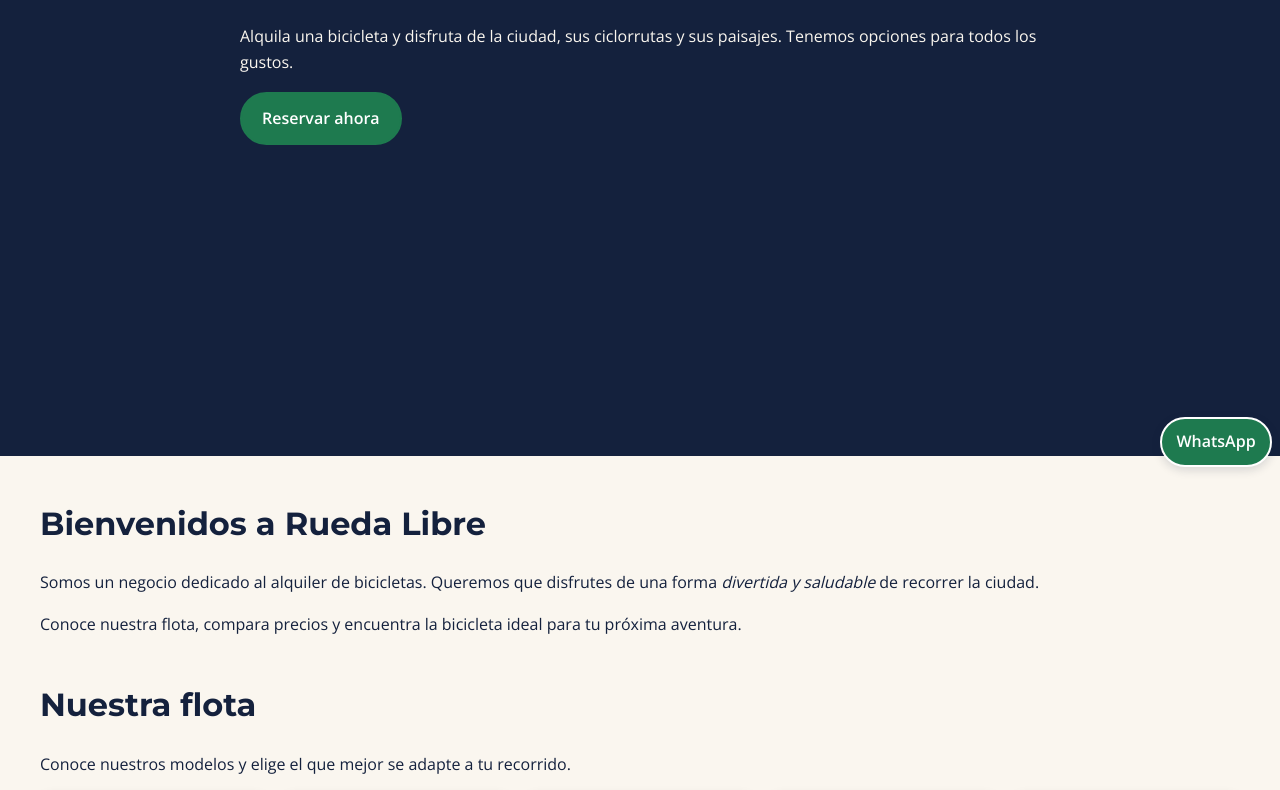
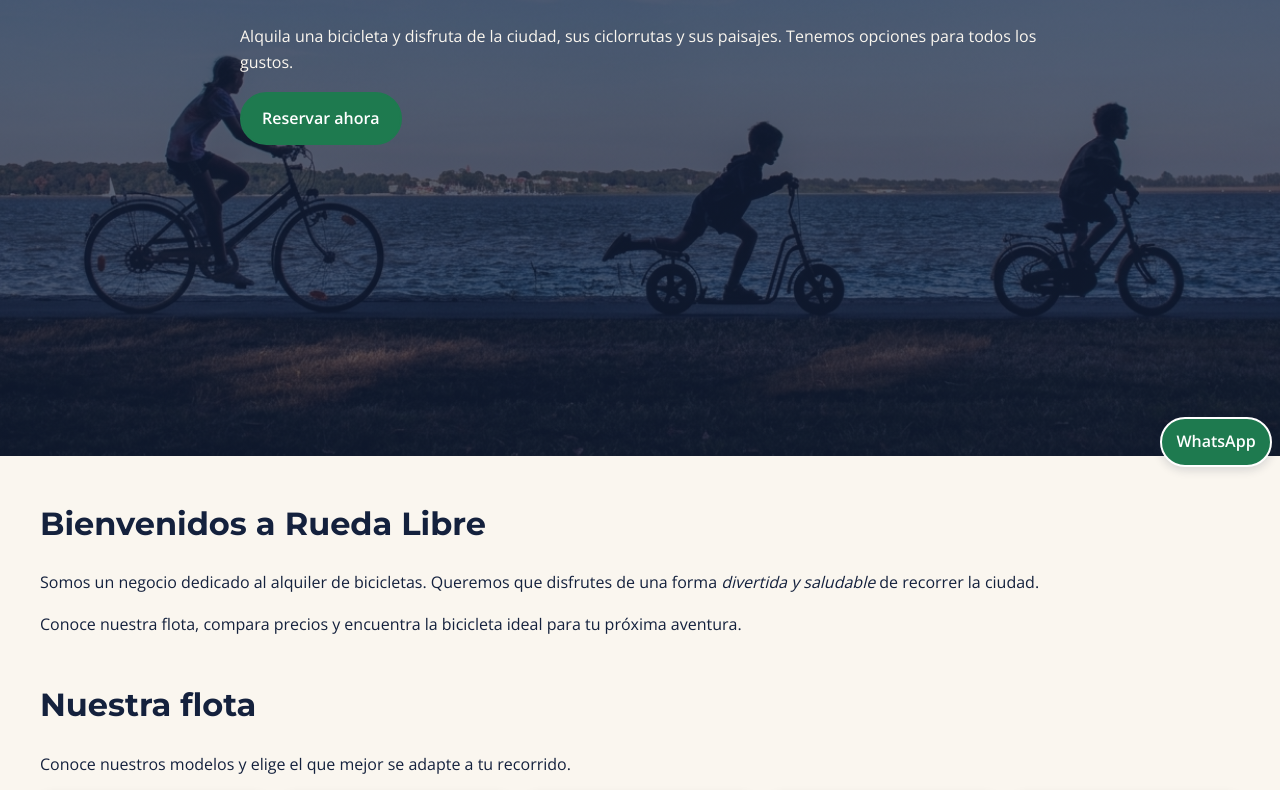
Before and after one commit to eljito16/Pagina-Rueda-Libre, a plain HTML site: page index.html in a window 1280 px wide. Shown: the part 325-1115 px from the top of the page. Drawn offline with nearby package versions, Linux system fonts and the light colour scheme; the site is published under a folder, as on GitHub Pages, so addresses that start at the root find nothing.

Commit message:
fix css
Removed unnecessary comments and adjusted background image path.

```diff
--- a/css/styles.css
+++ b/css/styles.css
@@ -187,9 +187,9 @@ nav {
     color: var(--color-texto);
 }
 
-/* 5. PORTADA: GRID DE DOS COLUMNAS EN ESCRITORIO */
+/* 5. PORTADA:  */
 
-/* 5. PORTADA (HERO) CON IMAGEN DE FONDO */
+/*  (HERO) CON IMAGEN DE FONDO */
 
 .hero {
    margin: 0 calc(-1 * var(--espacio-m));
@@ -197,16 +197,16 @@ nav {
     padding: var(--espacio-xl) var(--espacio-m);
 
     background-image: linear-gradient(var(--color-velo), var(--color-velo)),
-                      url("/img/fondo.jpeg");
+                      url("../img/fondo.jpeg");
     background-size: cover;
-    background-position: center bottom;   /* muestra la parte de abajo, donde están los niños */
+    background-position: center bottom;
     background-repeat: no-repeat;
     background-color: var(--color-texto);
 
     color: var(--color-fondo);
 
     display: flex;
-    align-items: flex-start;   /* texto arriba, como en tu imagen 1 */
+    align-items: flex-start;
     justify-content: center;
 }
 
@@ -273,7 +273,7 @@ button:focus {
 
 /* 7. CUADRÍCULA DE LA FLOTA: GRID */
 
-/* auto-fit + minmax permite agregar modelos sin cambiar el CSS. */
+/* auto-fit + minmax . */
 
 .cuadricula-flota {
     display: grid;
@@ -479,7 +479,7 @@ tbody th {
     margin-top: 0;
 }
 
-/* Cada campo ocupa el ancho disponible. */
+
 
 form {
     width: 100%;
@@ -544,7 +544,7 @@ input[type="checkbox"] {
     font-weight: 400;
 }
 
-/* Documento y celular: dos campos en la misma fila. */
+
 
 .campos-dobles {
     display: grid;
```
